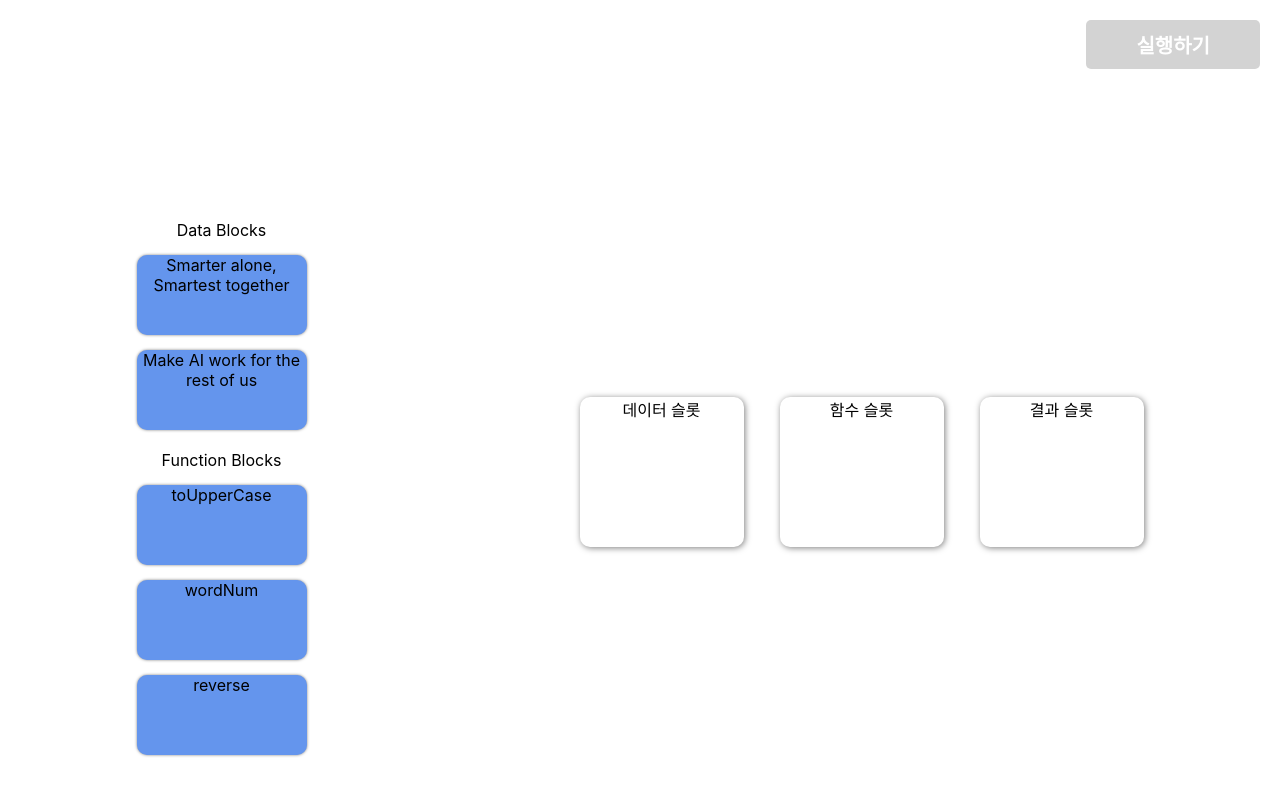
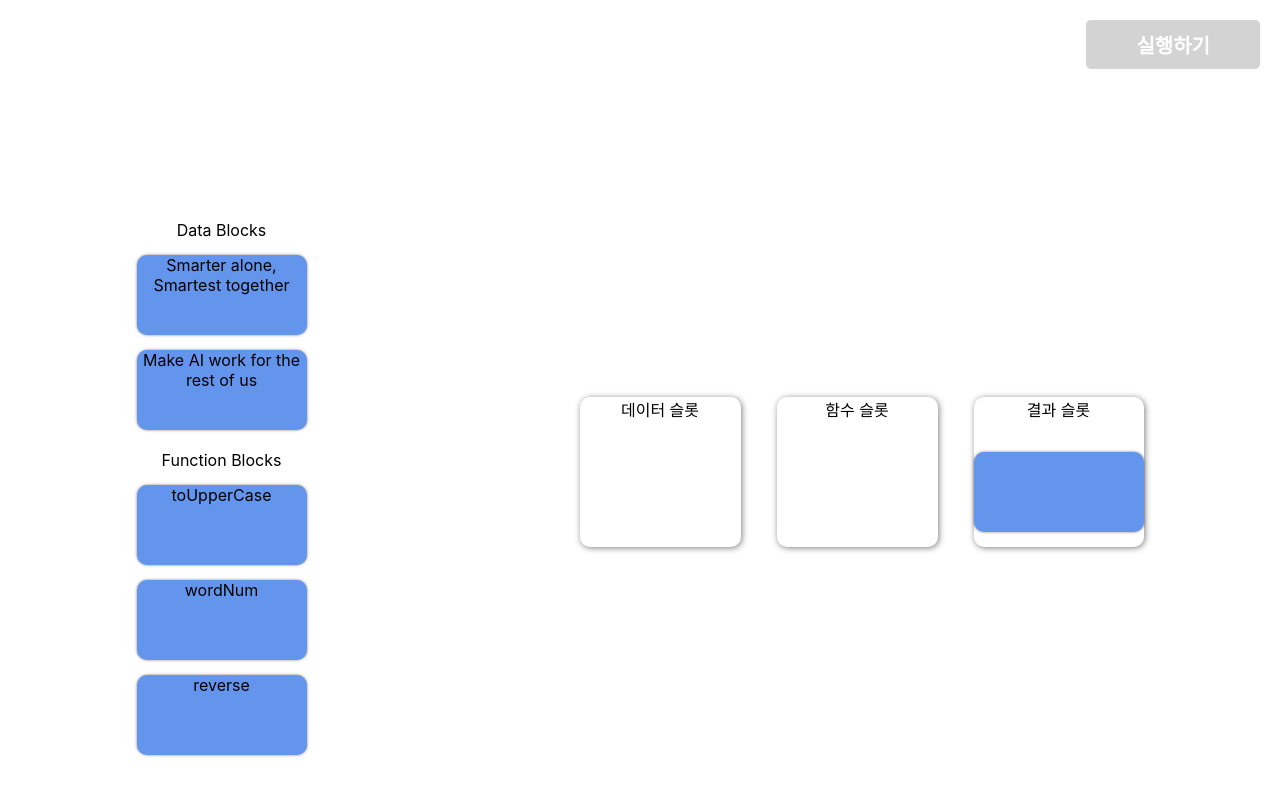
Before and after one commit to juheesvt/interactive-web-app, a React (Create React App) app: page / in a window 1280 px wide. Shown: the top 796 px of the page. Built offline with nearby package versions, Linux system fonts and the light colour scheme.

Commit message:
add: implement a run btn

```diff
--- a/src/App.js
+++ b/src/App.js
@@ -1,11 +1,18 @@
 import './App.css';
-import React, {useState} from "react";
+import React, {useEffect, useState} from "react";
 import {DndProvider, useDrag, useDrop} from "react-dnd";
 import {HTML5Backend} from "react-dnd-html5-backend";
 
-const MovableItem = ({name, setItems, dataType}) => {
+const MovableItem = ({name, setItems, dataType, result, setResult}) => {
 
     const changeItemColumn = (currentItem, columnName) => {
+        if(columnName === '함수 슬롯'){
+            setResult(eval(currentItem.name)(result))
+        } else if(columnName === '데이터 슬롯'){
+            console.log(currentItem)
+            setResult(result+currentItem.name)
+        }
+
         setItems((prevState) => {
             return prevState.map(e => {
                 return {
@@ -60,12 +67,8 @@ const Slot = ({title, children, className, dataType}) => {
     )
 }
 
-const toUpperCase = (items, setItems,) => {
-    setItems((prevItem) => {
-        return {
-            name: items.name.toUpperCase()
-        }
-    })
+const toUpperCase = (result) => {
+    return result.toUpperCase()
 }
 
 // function wordNum = your_string.split(' ').length;
@@ -73,28 +76,39 @@ const toUpperCase = (items, setItems,) => {
 // function reverse = your_string.split('').reverse().join('');
 
 function App() {
-
+    const [result, setResult] = useState('')
     const [items, setItems] = useState([
         {id: 1, name: "Smarter alone, Smartest together", column: "Data Blocks", type: "data"},
         {id: 2, name: "Make AI work for the rest of us", column: "Data Blocks", type: "data"},
         {id: 3, name: "toUpperCase", column: "Function Blocks", type: "function"},
         {id: 4, name: "wordNum", column: "Function Blocks", type: "function"},
         {id: 5, name: "reverse", column: "Function Blocks", type: "function"},
+        {id: 0, name: "" , column: "결과 슬롯", type: "result"}
     ]);
 
     const returnItemsForSlot = (columnName) => {
         return items
             .filter((item) => item.column === columnName)
             .map((item) => (
-                <MovableItem key={item.id} name={item.name} setItems={setItems} dataType={item.type}/>
+                <MovableItem key={item.id} name={item.name} setItems={setItems} dataType={item.type} result={result} setResult={setResult}/>
             ))
     }
 
+    const runClick = () => {
+        setItems((prevState) => {
+            return prevState.map(e => {
+                return {
+                    ...e,
+                    name: e.id === 0 ? result : e.name,
+                }
+            })
+        });
+    }
 
     return (
         <div>
             <div className="navigation">
-                <button className="run-btn" onClic={null}>
+                <button className="run-btn" onClick={runClick}>
                     실행하기
                 </button>
             </div>
@@ -119,6 +133,7 @@ function App() {
                             </Slot>
                             <Slot title={"결과 슬롯"} className={"column"} dataType={"result"}>
                                 {returnItemsForSlot("결과 슬롯")}
+
                             </Slot>
                         </div>
                     </DndProvider>
```
